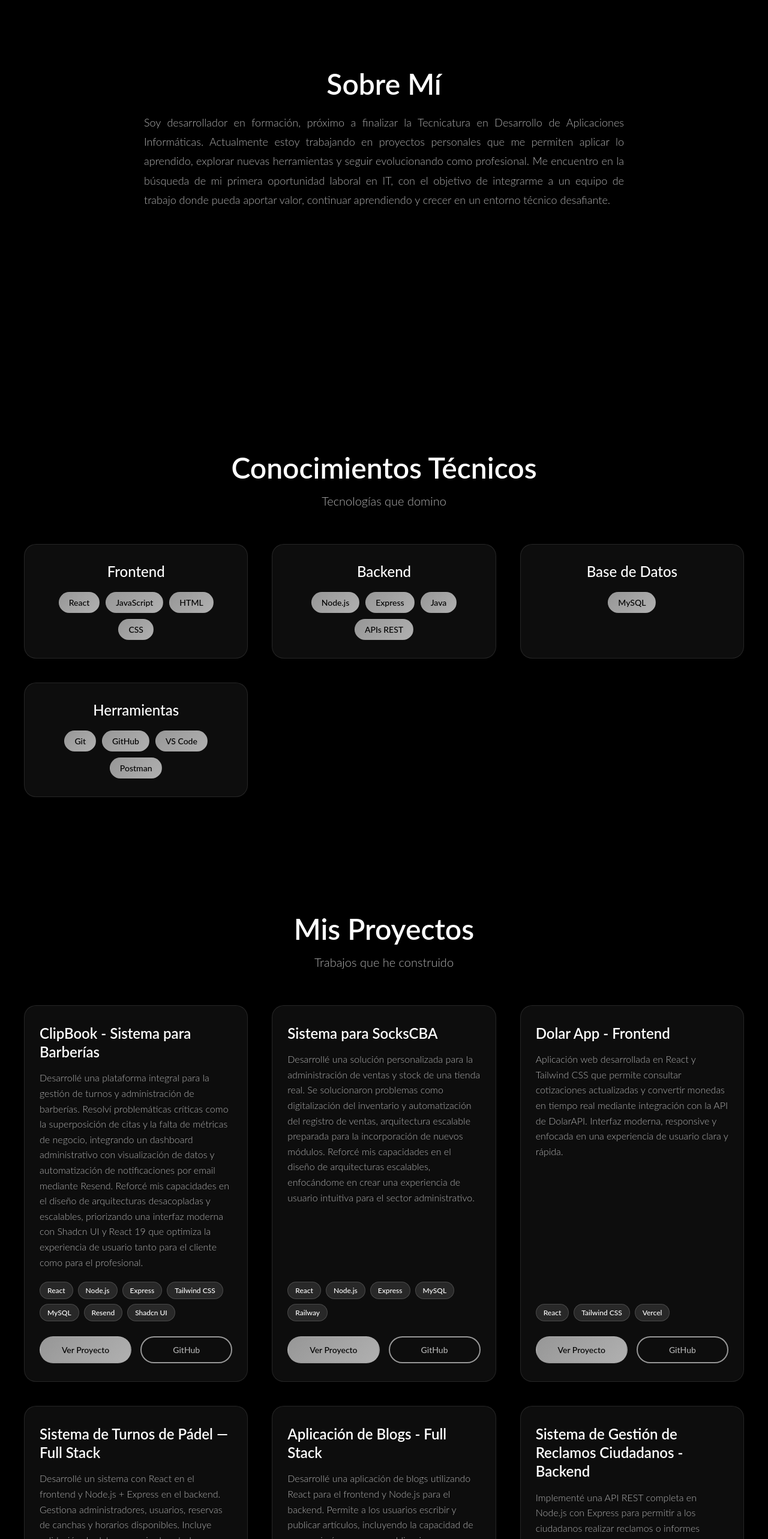
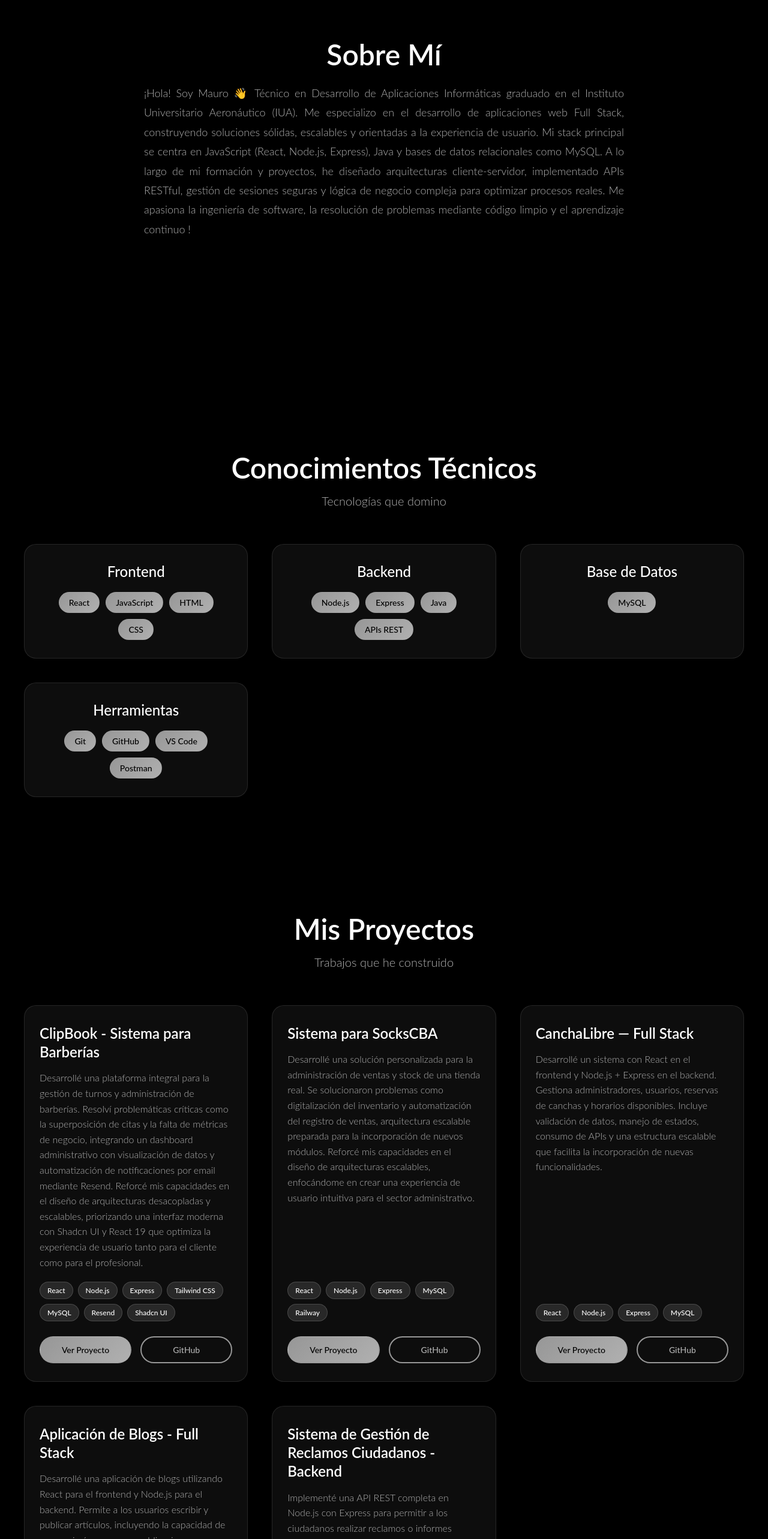
Before and after one commit to Pardomauro/Portfolio, a React (Vite) app: page / in a window 1280 px wide. Shown: the part 960-3526 px from the top of the page at 60% size. Built offline with nearby package versions, Linux system fonts and the light colour scheme.

Commit message:
Actualizaciones en SobreMi y Proyectos de la página

```diff
--- a/src/Componentes/Proyectos.jsx
+++ b/src/Componentes/Proyectos.jsx
@@ -35,7 +35,7 @@ export const Proyectos = () => {
                             </div>
 
                             <div className='proyecto-enlaces'>
-                                <a href="https://youtu.be/ls3b3A7SJPs" target="_blank" rel="noopener noreferrer" className='btn-proyecto btn-demo'>Ver Proyecto</a>
+                                <a href="https://clipbook-frontend-production.up.railway.app/" target="_blank" rel="noopener noreferrer" className='btn-proyecto btn-demo'>Ver Proyecto</a>
                                 <a href="https://github.com/Pardomauro/ClipBook.git" target="_blank" rel="noopener noreferrer" className='btn-proyecto btn-github'>GitHub</a>
                             </div>
                         </div>
@@ -64,31 +64,10 @@ export const Proyectos = () => {
                         </div>
                     </div>
 
-                    <div className='proyecto-card'>
-                        <div className='proyecto-contenido'>
-                            <h3>Dolar App - Frontend</h3>
-                            <p>Aplicación web desarrollada en React y Tailwind CSS que permite consultar cotizaciones actualizadas y
-                                convertir monedas en tiempo real mediante integración con la API de DolarAPI.
-                                Interfaz moderna, responsive y enfocada en una experiencia de usuario clara y rápida.</p>
-
-                            <div className='tecnologias-usadas'>
-                                <span className='tech-tag'>React</span>
-                                <span className='tech-tag'>Tailwind CSS</span>
-                                <span className='tech-tag'>Vercel</span>
-
-                            </div>
-
-                            <div className='proyecto-enlaces'>
-                                <a href="https://dolar-app-chi.vercel.app/" target="_blank" rel="noopener noreferrer" className='btn-proyecto btn-demo'>Ver Proyecto</a>
-                                <a href="https://github.com/Pardomauro/Dolar-App.git" target="_blank" rel="noopener noreferrer" className='btn-proyecto btn-github'>GitHub</a>
-                            </div>
-                        </div>
-                    </div>
-
 
                     <div className='proyecto-card'>
                         <div className='proyecto-contenido'>
-                            <h3>Sistema de Turnos de Pádel — Full Stack</h3>
+                            <h3>CanchaLibre — Full Stack</h3>
                             <p>Desarrollé un sistema con React en el frontend y Node.js + Express en el backend.
                                 Gestiona administradores, usuarios, reservas de canchas y horarios disponibles.
                                 Incluye validación de datos, manejo de estados, consumo de APIs y una estructura escalable que facilita la incorporación de nuevas funcionalidades.</p>
@@ -102,8 +81,8 @@ export const Proyectos = () => {
                             </div>
 
                             <div className='proyecto-enlaces'>
-                                <a href="https://youtu.be/yas3anr00fw" target="_blank" rel="noopener noreferrer" className='btn-proyecto btn-demo'>Ver Proyecto</a>
-                                <a href="https://github.com/Pardomauro/Sistema_TurnosPadel.git" target="_blank" rel="noopener noreferrer" className='btn-proyecto btn-github'>GitHub</a>
+                                <a href="https://youtu.be/Liux8UFXvJE" target="_blank" rel="noopener noreferrer" className='btn-proyecto btn-demo'>Ver Proyecto</a>
+                                <a href="https://github.com/Pardomauro/CanchaLibre.git" target="_blank" rel="noopener noreferrer" className='btn-proyecto btn-github'>GitHub</a>
                             </div>
                         </div>
                     </div>
--- a/src/Componentes/SobreMi.jsx
+++ b/src/Componentes/SobreMi.jsx
@@ -7,12 +7,14 @@ export const SobreMi = () => {
         <section className='sobreMi' id='sobremi'>
             <div>
                 <h2>Sobre Mí</h2>
-                <p> Soy desarrollador en formación, próximo a finalizar la Tecnicatura en Desarrollo de Aplicaciones Informáticas.
-
-                    Actualmente estoy trabajando en proyectos personales que me permiten aplicar lo aprendido, explorar nuevas
-                    herramientas y seguir evolucionando como profesional. Me encuentro en la búsqueda de mi primera oportunidad
-                    laboral en IT, con el objetivo de integrarme a un equipo de trabajo donde pueda aportar valor, continuar
-                    aprendiendo y crecer en un entorno técnico desafiante.</p>
+                <p> ¡Hola! Soy Mauro 👋
+                    Técnico en Desarrollo de Aplicaciones Informáticas graduado en el Instituto Universitario Aeronáutico (IUA).
+                    Me especializo en el desarrollo de aplicaciones web Full Stack, construyendo soluciones sólidas, escalables y orientadas
+                    a la experiencia de usuario. Mi stack principal se centra en JavaScript (React, Node.js, Express), Java y bases de datos
+                    relacionales como MySQL.
+                    A lo largo de mi formación y proyectos, he diseñado arquitecturas cliente-servidor, implementado APIs RESTful, gestión de sesiones
+                    seguras y lógica de negocio compleja para optimizar procesos reales.
+                    Me apasiona la ingeniería de software, la resolución de problemas mediante código limpio y el aprendizaje continuo !</p>
             </div>
         </section>
     )
```
